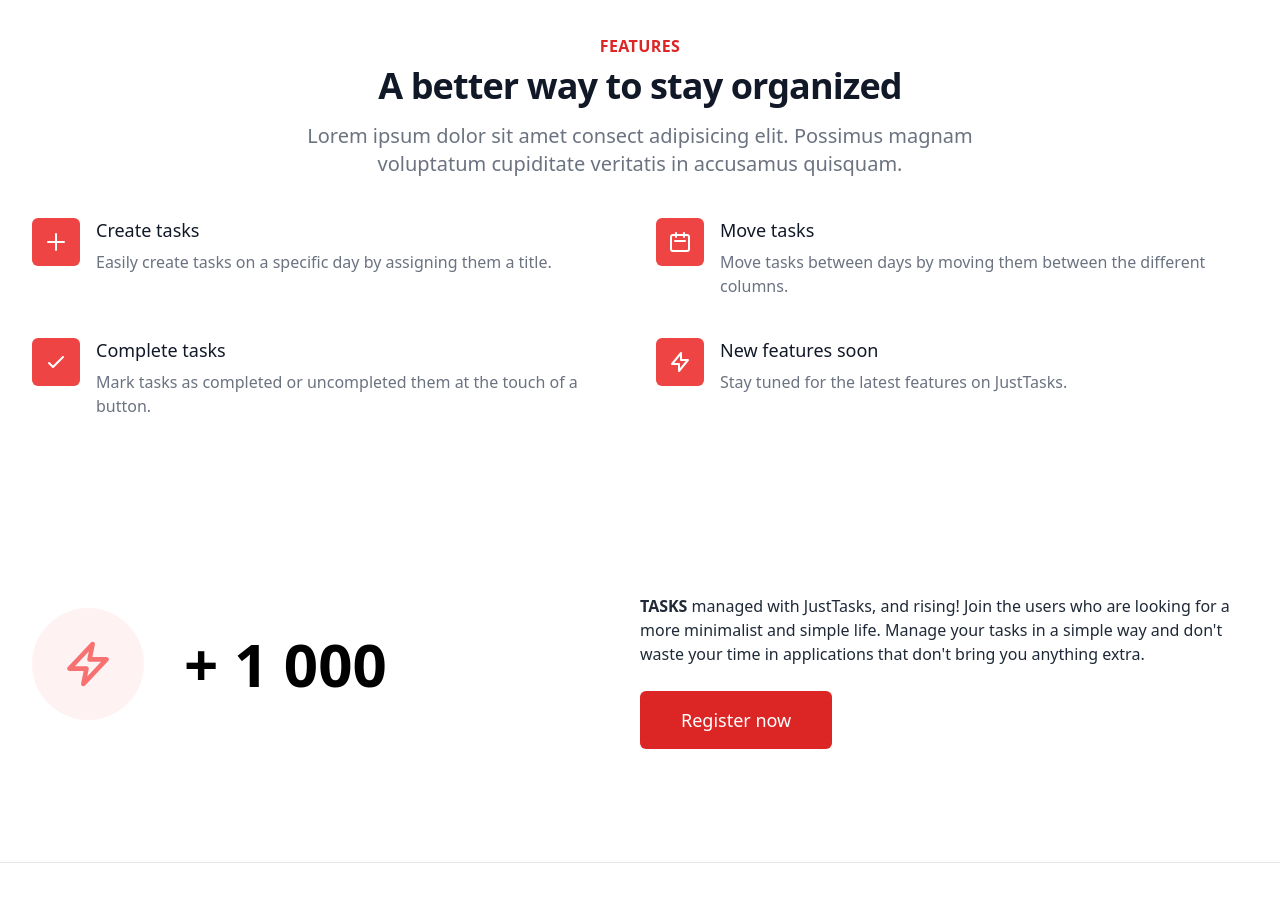
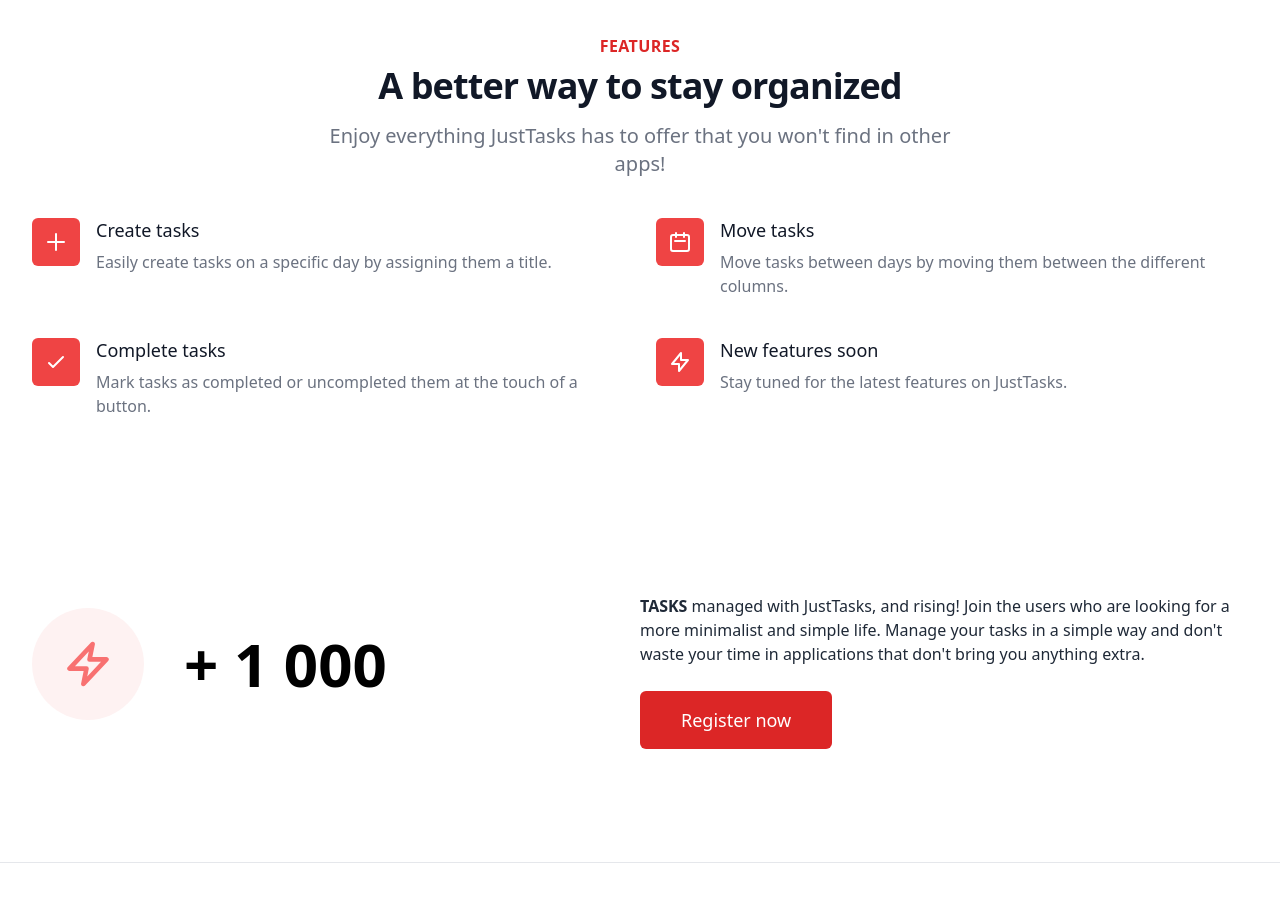
Before and after one commit to juanoa/justtasks, a Gatsby site in the folder packages/justtasks-web/: page / in a window 1280 px wide. Shown: the part 1100-2002 px from the top of the page. Built offline with nearby package versions, Linux system fonts and the light colour scheme; Gatsby itself is replaced by a stand-in of ours.

Commit message:
Delete Lorem Ipsum on Feature Section

```diff
--- a/packages/justtasks-web/src/components/sections/feature.js
+++ b/packages/justtasks-web/src/components/sections/feature.js
@@ -40,8 +40,7 @@
               A better way to stay organized
             </p>
             <p className="mt-4 max-w-2xl text-xl text-gray-500 lg:mx-auto">
-              Lorem ipsum dolor sit amet consect adipisicing elit. Possimus magnam voluptatum cupiditate veritatis in
-              accusamus quisquam.
+              Enjoy everything JustTasks has to offer that you won't find in other apps!
             </p>
           </div>
 
```
